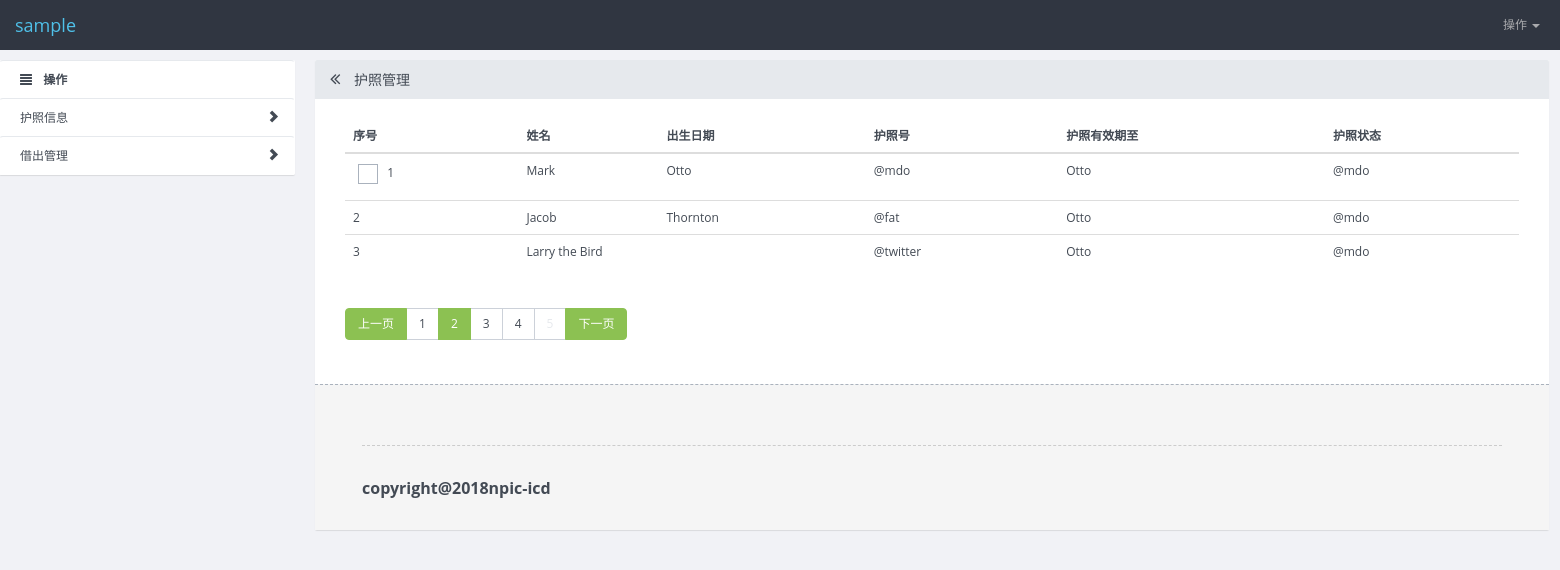
After one commit to mryanli/fa.com, a Django app: template www/templates/guohechu/passportlist.html in a window 1560 px wide; the page is wider, and only the part inside the window is pictured. The commit adds this page. Shown: the top 570 px of that part. Run offline with Django 3.2, Linux system fonts and the light colour scheme; the template is opened without the code that fills it: most values are stand-ins (such as "Sample title", 1, 10 or a date in 2020).

Commit message:
complete passport list front page

```diff
--- a/www/guohechu/urls.py
+++ b/www/guohechu/urls.py
@@ -6,5 +6,7 @@ from . import views
 
 urlpatterns = [
     url('index', views.index,name='index'),
-    url('login',views.login,name='login')
+    url('login',views.login,name='login'),
+    url('logout',views.logout,name='logout'),
+    url('passportlist',views.passportlist,name='passportlist'),
 ]
--- a/www/templates/guohechu/index.html
+++ b/www/templates/guohechu/index.html
@@ -3,6 +3,7 @@
 
 {% block content %}
     <!--在这里开始写主界面-->
-    {% include 'guohechu/temp/content.html' %}
+
+    <h5>欢迎使用护照管理系统</h5>
     <!--在这里结束主界面-->
 {% endblock %}
--- /dev/null
+++ b/www/templates/guohechu/passportlist.html
@@ -0,0 +1,70 @@
+{% extends 'guohechu/temp/main.html' %}
+
+
+{% block content %}
+    <!--在这里开始写主界面-->
+    <div class='content-row'>
+        <div class=" col-md-12"></div>
+        <div class="bs-example">
+            <table class="table table-hover">
+                <thead>
+                <tr>
+                    <th>序号</th>
+                    <th>姓名</th>
+                    <th>出生日期</th>
+                    <th>护照号</th>
+                    <th>护照有效期至</th>
+                    <th>护照状态</th>
+
+                </tr>
+                </thead>
+                <tbody>
+                <tr>
+                    <td>
+                        <div class="checkbox">
+                          <label class="">
+                            <div class="icheckbox_flat" style="position: relative;"><input type="checkbox" style="position: absolute; top: -20%; left: -40%; display: block; width: 140%; height: 140%; margin: 0px; padding: 0px; background: rgb(255, 255, 255); border: 0px; opacity: 0;"><ins class="iCheck-helper" style="position: absolute; top: -20%; left: -40%; display: block; width: 140%; height: 140%; margin: 0px; padding: 0px; background: rgb(255, 255, 255); border: 0px; opacity: 0;"></ins></div>&nbsp&nbsp 1
+                          </label>
+                        </div>
+
+                    </td>
+                    <td>Mark</td>
+                    <td>Otto</td>
+                    <td>@mdo</td>
+                    <td>Otto</td>
+                    <td>@mdo</td>
+                </tr>
+                <tr>
+                    <td>2</td>
+                    <td>Jacob</td>
+                    <td>Thornton</td>
+                    <td>@fat</td>
+                    <td>Otto</td>
+                    <td>@mdo</td>
+                </tr>
+                <tr>
+                    <td>3</td>
+                    <td colspan="2">Larry the Bird</td>
+                    <td>@twitter</td>
+                    <td>Otto</td>
+                    <td>@mdo</td>
+                </tr>
+                </tbody>
+            </table>
+        </div>
+    </div>
+
+
+    <div class="col-md-12">
+        <ul class="pagination">
+            <li class="active"><a href="#">上一页</a></li>
+            <li><a href="#">1</a></li>
+            <li class="active"><a href="#">2</a></li>
+            <li><a href="#">3</a></li>
+            <li><a href="#">4</a></li>
+            <li class="disabled"><a href="#">5</a></li>
+            <li class="active"><a href="#">下一页</a></li>
+        </ul>
+    </div>
+    <!--在这里结束主界面-->
+{% endblock %}
--- a/www/templates/guohechu/temp/foot.html
+++ b/www/templates/guohechu/temp/foot.html
@@ -2,7 +2,7 @@
       <div class="container">
         <hr class="dashed" />
         <div class="copyright clearfix">
-          <p><b>Bootflat</b>&nbsp;&nbsp;&nbsp;&nbsp;<a href="getting-started.html">Getting Started</a>&nbsp;&bull;&nbsp;<a href="index.html">Documentation</a>&nbsp;&bull;&nbsp; Free PSD &nbsp;&bull;&nbsp; Color Picker.More Templates <a href="http://www.cssmoban.com/" target="_blank" title="模板之家">模板之家</a> - Collect from <a href="http://www.cssmoban.com/" title="网页模板" target="_blank">网页模板</a> </p>
+          <p><b>copyright@2018npic-icd</b>&nbsp; </p>
 
         </div>
       </div>
--- a/www/templates/guohechu/temp/head.html
+++ b/www/templates/guohechu/temp/head.html
@@ -9,24 +9,20 @@
               <span class="icon-bar"></span>
               <span class="icon-bar"></span>
             </button>
-            <a href="#" class="navbar-brand">Bootflat-Admin</a>
+            <a href="#" class="navbar-brand">{{ username }}</a>
           </div>
 
           <!-- Collect the nav links, forms, and other content for toggling -->
           <div id="bs-content-row-navbar-collapse-5" class="collapse navbar-collapse">
             <ul class="nav navbar-nav navbar-right">
-              <li class="active"><a href="getting-started.html">Getting Started</a></li>
-              <li class="active"><a href="index.html">Documentation</a></li>
+
               <!-- <li class="disabled"><a href="#">Link</a></li> -->
               <li class="dropdown">
-                <a data-toggle="dropdown" class="dropdown-toggle" href="#">Silverbux <b class="caret"></b></a>
+                <a data-toggle="dropdown" class="dropdown-toggle" href="#">操作 <b class="caret"></b></a>
                 <ul role="menu" class="dropdown-menu">
-                  <li class="dropdown-header">Setting</li>
-                  <li><a href="#">Action</a></li>
+                  <li class="dropdown-header">设置</li>
                   <li class="divider"></li>
-                  <li class="active"><a href="#">Separated link</a></li>
-                  <li class="divider"></li>
-                  <li class="disabled"><a href="#">Signout</a></li>
+                  <li class="disabled"><a href="{% url 'logout' %}">退出</a></li>
                 </ul>
               </li>
             </ul>
--- a/www/templates/guohechu/temp/main.html
+++ b/www/templates/guohechu/temp/main.html
@@ -33,11 +33,12 @@
                             class="fa fa-angle-double-left" data-toggle="offcanvas" title="Maximize Panel"></span></a>
                         {{ PanelTitle |default:'护照管理' }}</h3>
                 </div>
+                <div class = 'panel-body'>
 
                 {% block content %} <!--所有的content内容从这里继承-->
                 {% endblock %}
 
-
+                </div>
                 {% include 'guohechu/temp/foot.html' %}
             </div>
         </div><!-- content -->
--- a/www/templates/guohechu/temp/side.html
+++ b/www/templates/guohechu/temp/side.html
@@ -8,7 +8,7 @@
                     class="glyphicon glyphicon-chevron-right"></span></a>
 
             <div class="collapse" id="demo1" style="height: 0px;">
-                <a href="javascript:;" class="list-group-item">&nbsp&nbsp&nbsp护照管理</a>
+                <a href="{% url 'passportlist' %}" class="list-group-item">&nbsp&nbsp&nbsp护照管理</a>
                 <a href="javascript:;" class="list-group-item">&nbsp&nbsp&nbsp护照查询</a>
                 <a href="javascript:;" class="list-group-item">&nbsp&nbsp&nbsp护照统计</a>
             </div>
@@ -26,16 +26,18 @@
             </div>
 
         </li>
-
+        {% if username == 'admin' %}
         <li>
             <a href="#demo3" class="list-group-item collapsed" data-toggle="collapse">用户管理 <span
                     class="glyphicon glyphicon-chevron-right"></span></a>
 
             <div class="collapse" id="demo3" style="height: 0px;">
                 <a href="javascript:;" class="list-group-item">&nbsp&nbsp&nbsp用户列表</a>
+                <a href="javascript:;" class="list-group-item">&nbsp&nbsp&nbsp用户权限</a>
             </div>
 
         </li>
+        {% endif %}
 
 
     </ul>
```
Also changed, not shown: www/guohechu/models.py (+5 -3 lines), www/guohechu/views.py (+34 -2 lines), www/templates/guohechu/login.html (+18 -4 lines), www/guohechu/migrations/0002_auto_20180821_2331.py (added).
